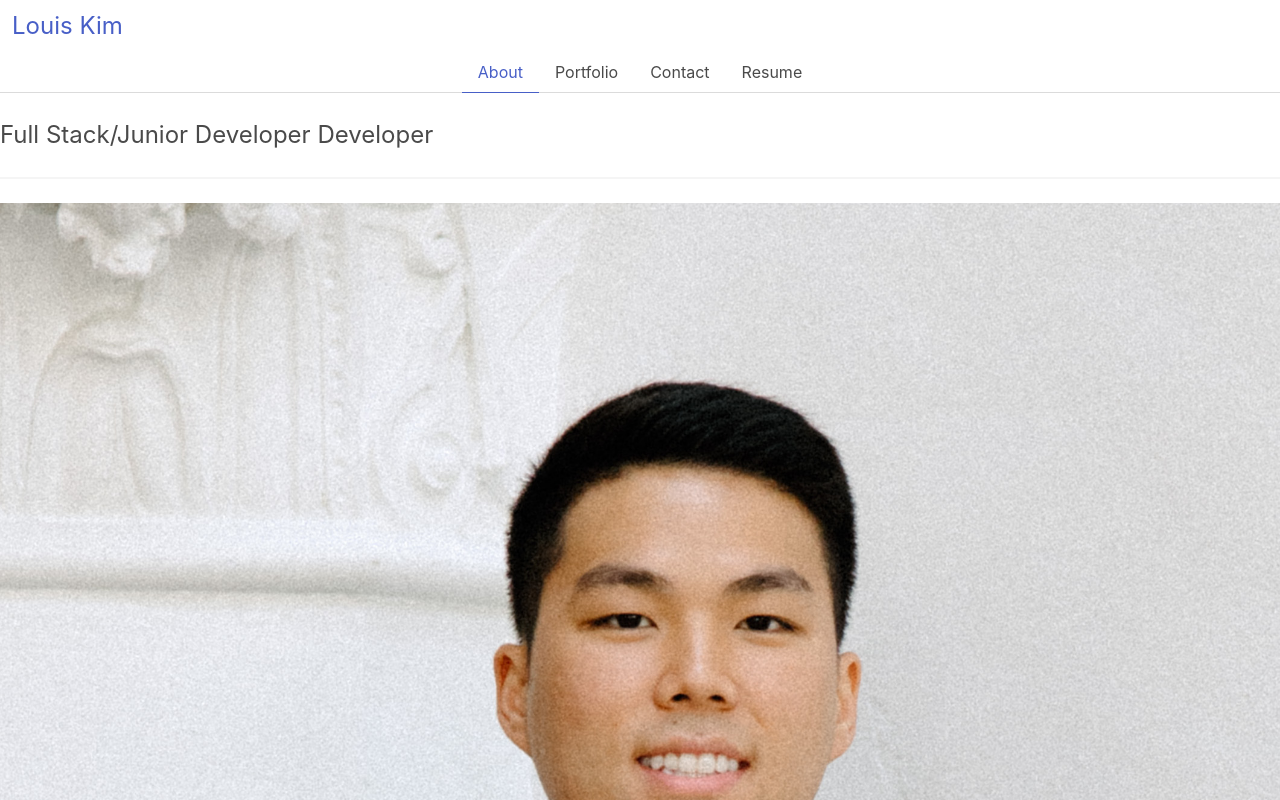
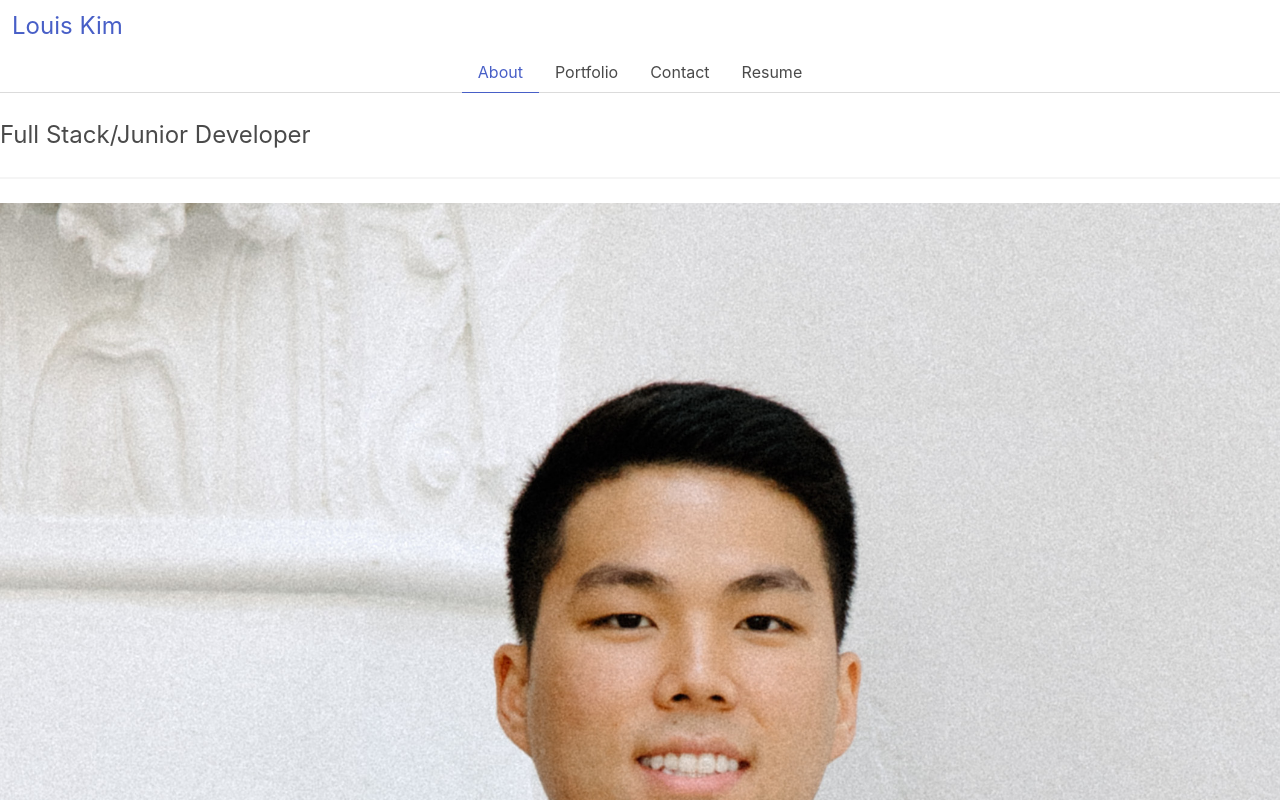
Before and after one commit to louiskgkim/react-portfolio, a React (Create React App) app: page / in a window 1280 px wide. Shown: the top 800 px of the page. Built offline with nearby package versions, Linux system fonts and the light colour scheme.

Commit message:
fixed typo

```diff
--- a/src/components/about.js
+++ b/src/components/about.js
@@ -3,7 +3,7 @@ import React from "react";
 function About() {
   return (
     <div>
-      <p className="content is-large">Full Stack/Junior Developer Developer</p>
+      <p className="content is-large">Full Stack/Junior Developer</p>
       <hr />
       <img
         className="pic"
```
